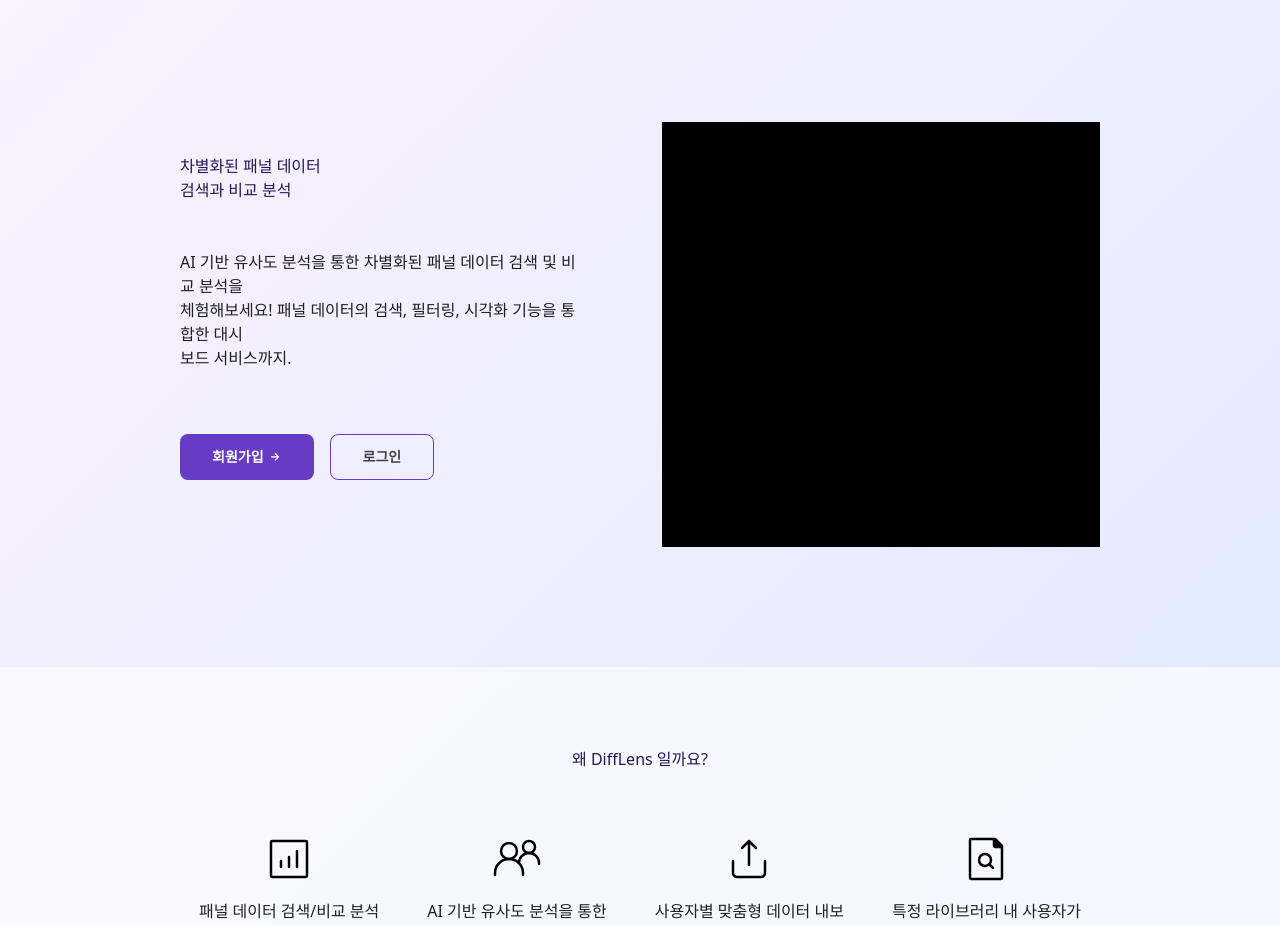
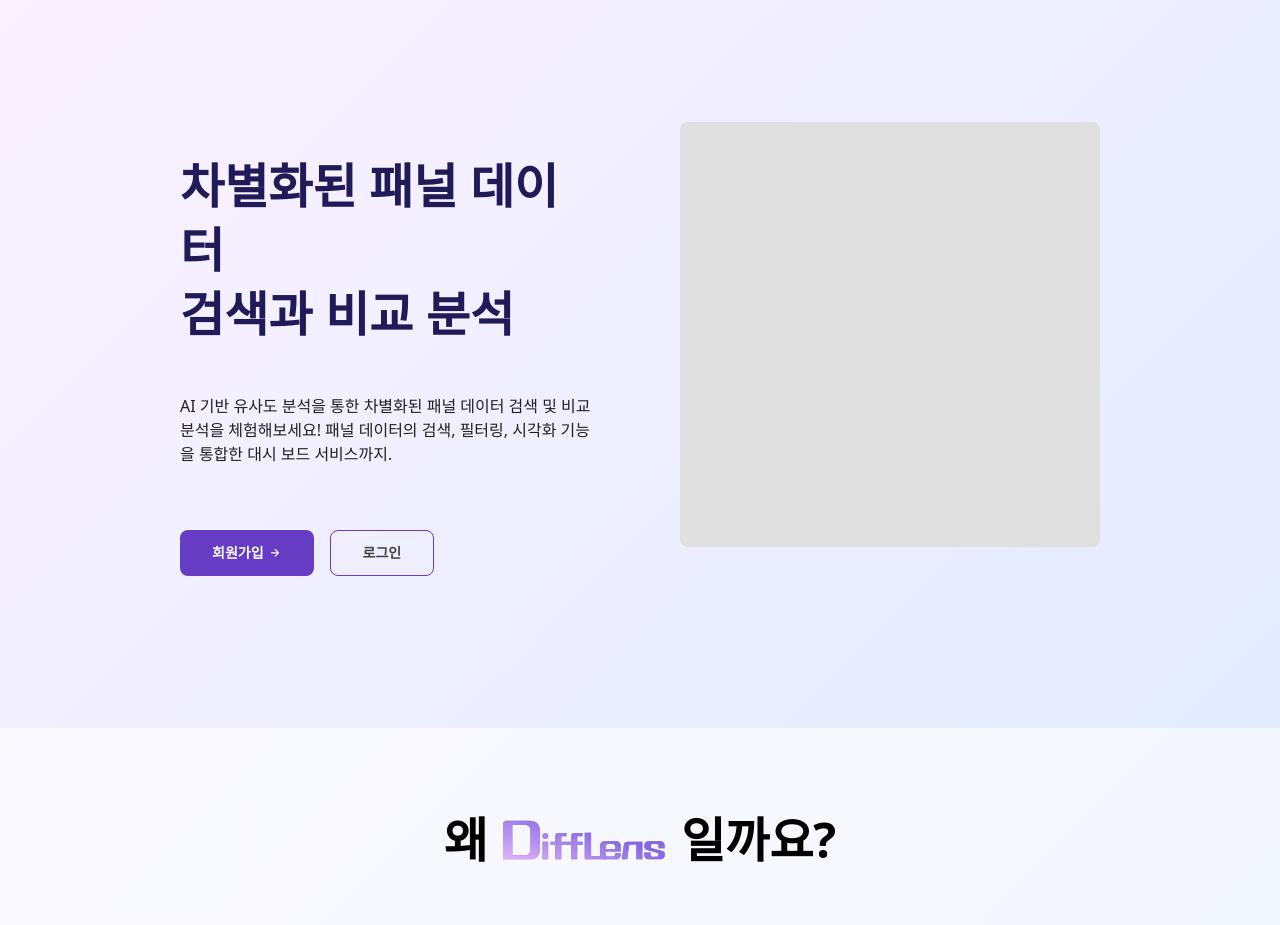
Before and after one commit to SW-DiffLens/fe, a React (Vite) app: page / in a window 1280 px wide. Shown: the part 120-1045 px from the top of the page. Built offline with nearby package versions, Linux system fonts and the light colour scheme; a web font is replaced by a local one.

Commit message:
refact: 랜딩페이지 변경된 디자인 적용

```diff
--- a/src/pages/Landing.tsx
+++ b/src/pages/Landing.tsx
@@ -4,26 +4,23 @@ import statusSquareIcon from "@/assets/ic_status_square.svg";
 import groupIcon from "@/assets/ic_group.svg";
 import exportIcon from "@/assets/ic_export.svg";
 import docSearchIcon from "@/assets/ic_doc_search.svg";
+import logoText from "@/assets/logo_text.svg";
 
 export default function Landing() {
   return (
     <div className="flex flex-col">
-      <div className="flex gap-[80px] pt-[158px] pb-[120px] bg-opacity-200 px-[180px]">
+      <div className="flex gap-[80px] pt-[158px] pb-[120px] bg-opacity-200 px-[180px] grid grid-cols-2">
         <div className="flex flex-col py-[32px] gap-[64px]">
           <div className="flex flex-col gap-[48px]">
-            <div className="text-h2-secondary text-primary-950">
+            <div className="text-h2 text-primary-950">
               차별화된 패널 데이터
               <br />
               검색과 비교 분석
             </div>
-            <div className="text-body3-secondary text-gray-900">
+            <div className="text-body3 text-gray-900">
               AI 기반 유사도 분석을 통한 차별화된 패널 데이터 검색 및 비교
-              분석을
-              <br />
-              체험해보세요! 패널 데이터의 검색, 필터링, 시각화 기능을 통합한
-              대시
-              <br />
-              보드 서비스까지.
+              분석을 체험해보세요! 패널 데이터의 검색, 필터링, 시각화 기능을
+              통합한 대시 보드 서비스까지.
             </div>
           </div>
           <div className="flex gap-[16px]">
@@ -40,11 +37,13 @@ export default function Landing() {
             </Button>
           </div>
         </div>
-        <div className="bg-black w-[500px] h-[425px]" />
+        <div className="bg-gray-300 rounded-lg w-full h-[425px]" />
       </div>
       <div className="flex flex-col items-center py-[80px] gap-[64px] bg-opacity-700 px-[180px]">
-        <div className="text-h2-secondary text-primary-950">
-          왜 DiffLens 일까요?
+        <div className="text-h2 text-black flex items-center gap-[8px]">
+          왜
+          <img src={logoText} alt="logoText" className="w-[177px] h-[46px]" />
+          일까요?
         </div>
         <div className="flex gap-[16px]">
           <div className="flex flex-col items-center px-[16px] gap-[16px]">
@@ -53,10 +52,8 @@ export default function Landing() {
               alt="statusSquare"
               className="w-[48px] h-[48px]"
             />
-            <div className="text-body3-primary text-gray-900 text-center">
-              패널 데이터 검색/비교 분석
-              <br />
-              통합 대시보드 플랫폼 구축
+            <div className="text-body3 text-gray-900 text-center ">
+              패널 데이터 검색/비교 분석 통합 대시보드 플랫폼 구축
             </div>
           </div>
           <div className="flex flex-col items-center px-[16px] gap-[16px]">
@@ -65,10 +62,8 @@ export default function Landing() {
               alt="statusSquare"
               className="w-[48px] h-[48px]"
             />
-            <div className="text-body3-primary text-gray-900 text-center">
-              AI 기반 유사도 분석을 통한
-              <br />
-              관련 패널 자동 추천 시스템
+            <div className="text-body3 text-gray-900 text-center">
+              AI 기반 유사도 분석을 통한 관련 패널 자동 추천 시스템
             </div>
           </div>
           <div className="flex flex-col items-center px-[16px] gap-[16px]">
@@ -77,10 +72,8 @@ export default function Landing() {
               alt="statusSquare"
               className="w-[48px] h-[48px]"
             />
-            <div className="text-body3-primary text-gray-900 text-center">
-              사용자별 맞춤형 데이터 내보
-              <br />
-              내기 및 집단 관리 기능
+            <div className="text-body3 text-gray-900 text-center">
+              사용자별 맞춤형 데이터 내보내기 및 집단 관리 기능
             </div>
           </div>
           <div className="flex flex-col items-center px-[16px] gap-[16px]">
@@ -89,10 +82,8 @@ export default function Landing() {
               alt="statusSquare"
               className="w-[48px] h-[48px]"
             />
-            <div className="text-body3-primary text-gray-900 text-center">
-              특정 라이브러리 내 사용자가
-              <br />
-              놓친 집단 특성 리포트 기능
+            <div className="text-body3 text-gray-900 text-center">
+              특정 라이브러리 내 사용자가 놓친 집단 특성 리포트 기능
             </div>
           </div>
         </div>
```
